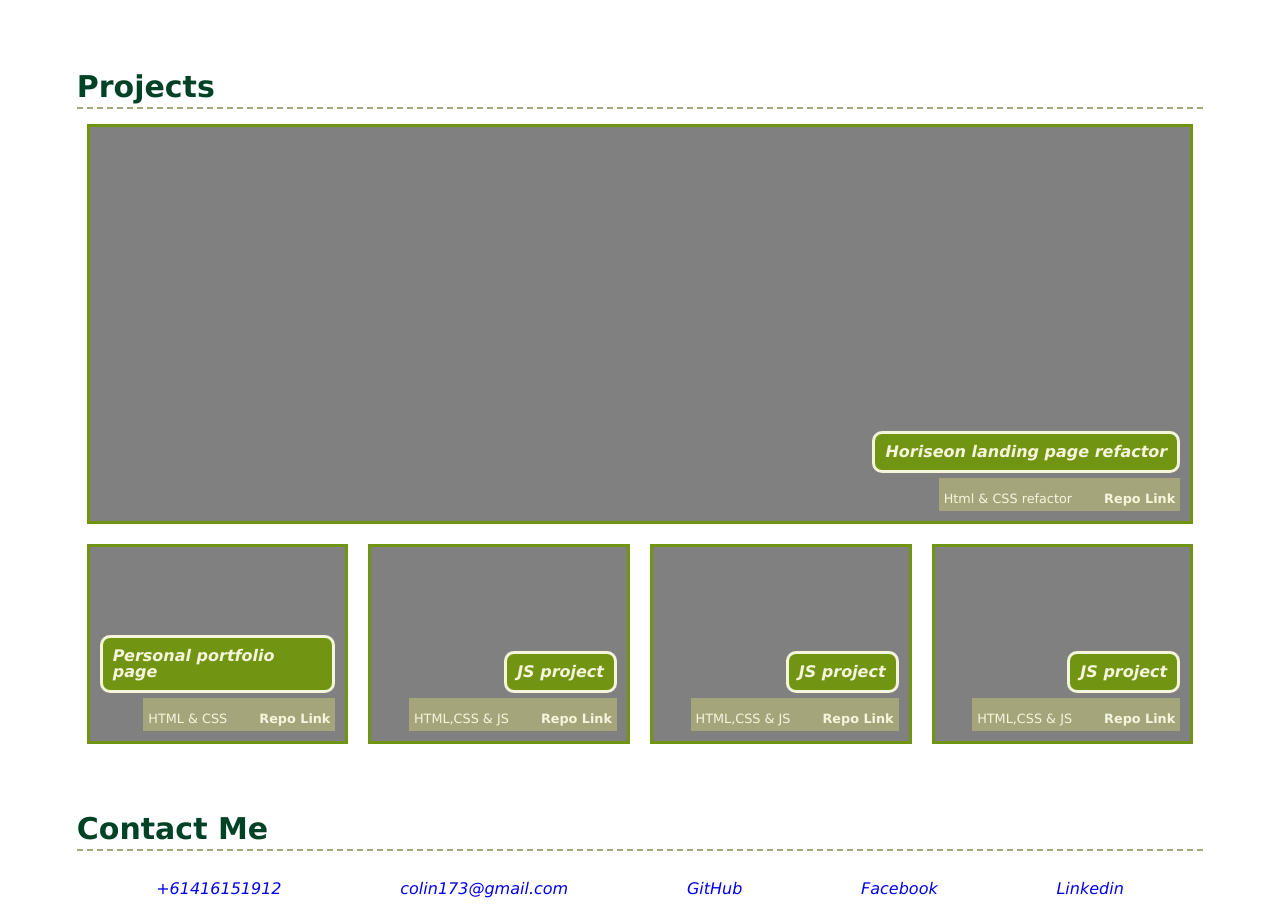
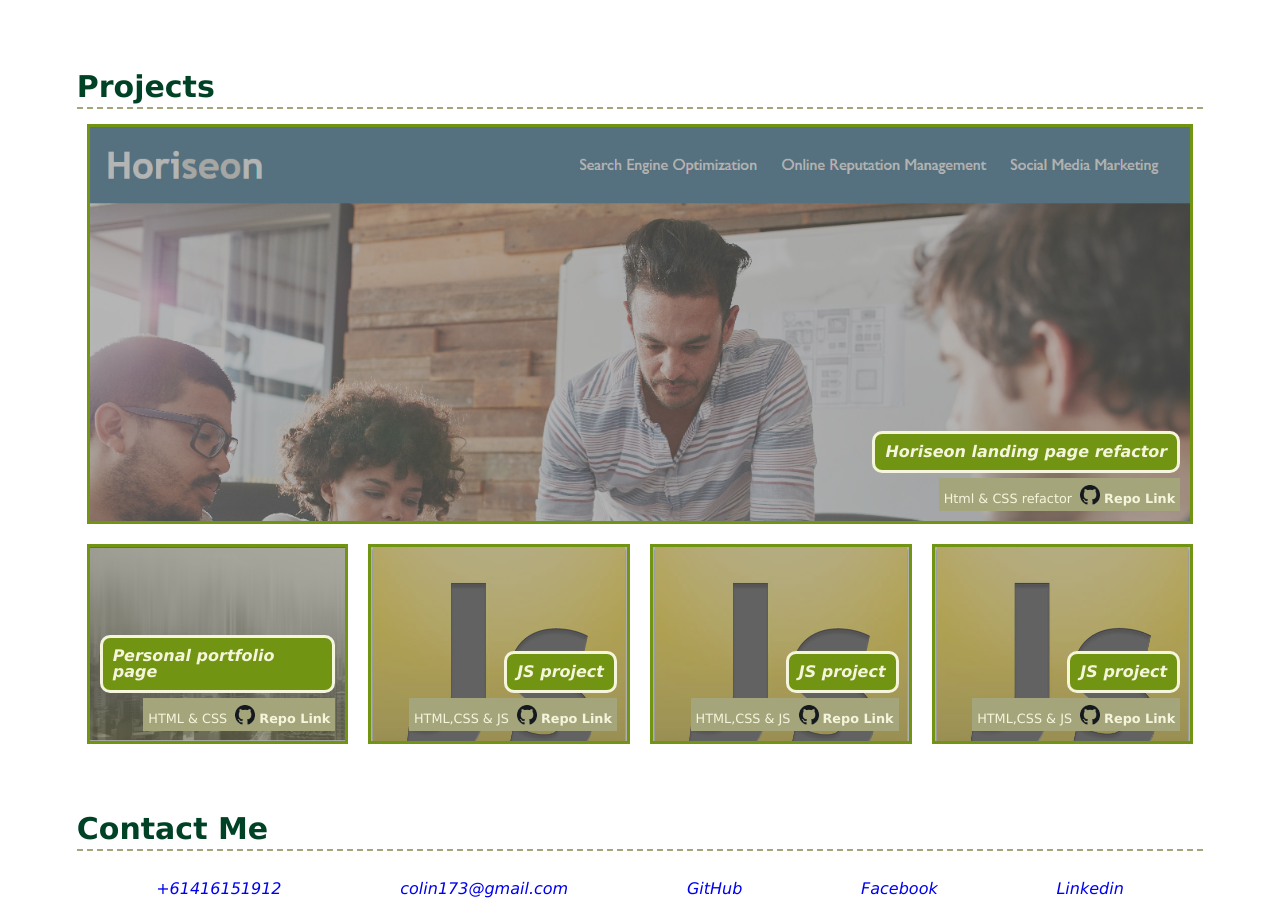
Before and after one commit to mkdkck/colinsPortfolio, a plain HTML site: page index.html in a window 1280 px wide. Shown: the part 640-1562 px from the top of the page. Drawn offline with Linux system fonts and the light colour scheme.

Commit message:
change to ../image to test the path

```diff
--- a/assets/css/style.css
+++ b/assets/css/style.css
@@ -50,7 +50,7 @@ nav a:hover {
 }
 
 .banner {
-  background-image: url("./assets/image/Background-img-cut.jpg"), linear-gradient(var(--secondary) 80%, var(--secondarydark) 100%);
+  background-image: url("../image/Background-img-cut.jpg"), linear-gradient(var(--secondary) 80%, var(--secondarydark) 100%);
   background-size: cover;
   background-position: center;
   background-blend-mode:luminosity;
@@ -115,7 +115,7 @@ justify-content: center;
   display: inline-block;
   width: 20px;
   height: 20px;
-  background-image: url("./assets/image/github-logo.png");
+  background-image: url("../image/github-logo.png");
   background-repeat: no-repeat;
   background-size: 100%;
   background-position:center;
@@ -173,15 +173,15 @@ justify-content: center;
 }
 
 .Horiseon {
-  background-image: url("./assets/image/Horiseon.jpg");
+  background-image: url("../image/Horiseon.jpg");
  }
 
 .portfolio {
-  background-image: url("./assets/image/Personal-Portfolio-page.jpg");
+  background-image: url("../image/Personal-Portfolio-page.jpg");
 }
 
 .js {
-  background-image: url("./assets/image/JS.jpg");
+  background-image: url("../image/JS.jpg");
 }
 
 .contact {
```
